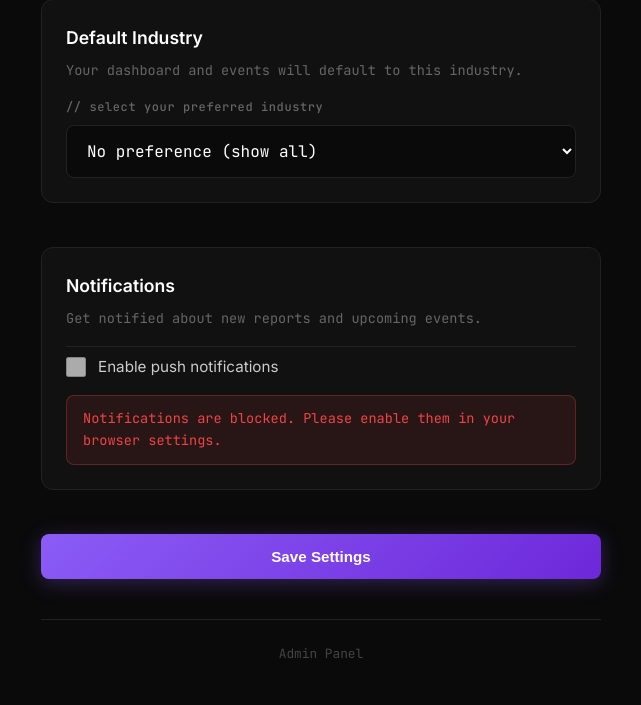
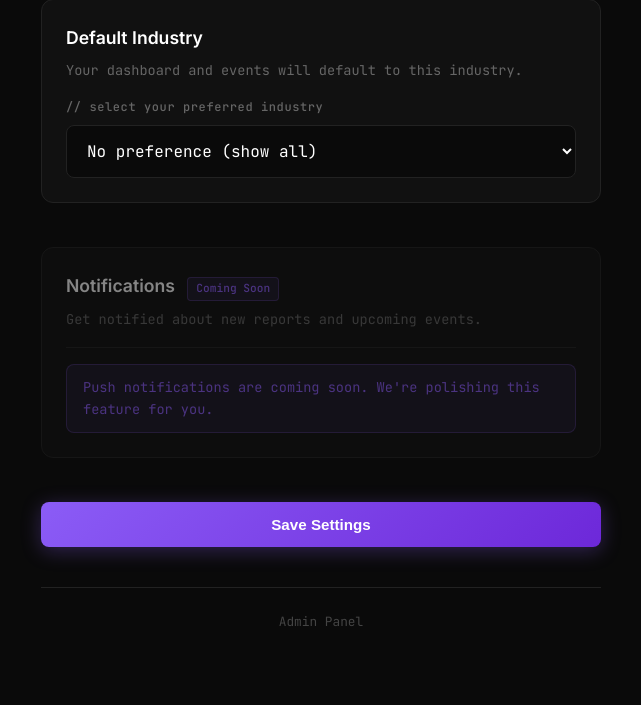
Before and after one commit to lollo408/CLAUDECODE, a Python web app: template projects/pianabihub/templates/settings.html in a window 1280 px wide. Shown: the part 237-942 px from the top of the page, without its empty margins (319-960 px from the left). After the commit the page ends 863 px from the top, so only its background shows below. Run offline with Jinja, Linux system fonts and the light colour scheme; the template is opened without the code that fills it, so the values that code supplies are empty.

Commit message:
Disable notifications with Coming Soon badge
Notifications feature is not fully working (click redirects to login).
Temporarily showing "Coming Soon" badge until the issue is resolved.

Co-Authored-By: Claude Opus 4.5 <noreply@anthropic.com>

```diff
--- a/projects/pianabihub/templates/settings.html
+++ b/projects/pianabihub/templates/settings.html
@@ -283,32 +283,17 @@
             </div>
         </div>
 
-        <div class="settings-card" id="notifications-card">
+        <div class="settings-card coming-soon" id="notifications-card">
             <div class="settings-section-title">
                 Notifications
+                <span class="coming-soon-badge">Coming Soon</span>
             </div>
             <div class="settings-section-desc">Get notified about new reports and upcoming events.</div>
 
             <hr class="divider">
 
-            <div id="push-status" style="display: none;"></div>
-
-            <div class="checkbox-group" id="push-toggle-container">
-                <input type="checkbox" id="notifications_enabled" name="notifications_enabled"
-                       {{ 'checked' if preferences.notifications_enabled else '' }}>
-                <span>Enable push notifications</span>
-            </div>
-
-            <div id="push-unsupported" style="display: none;" class="push-notice push-notice-warning">
-                <span>Your browser doesn't support push notifications.</span>
-            </div>
-
-            <div id="push-denied" style="display: none;" class="push-notice push-notice-error">
-                <span>Notifications are blocked. Please enable them in your browser settings.</span>
-            </div>
-
-            <div id="push-enabled-status" style="display: none;" class="push-notice push-notice-success">
-                <span>Push notifications are enabled! You'll receive alerts for new reports.</span>
+            <div class="push-notice push-notice-info">
+                <span>Push notifications are coming soon. We're polishing this feature for you.</span>
             </div>
         </div>
 
```
